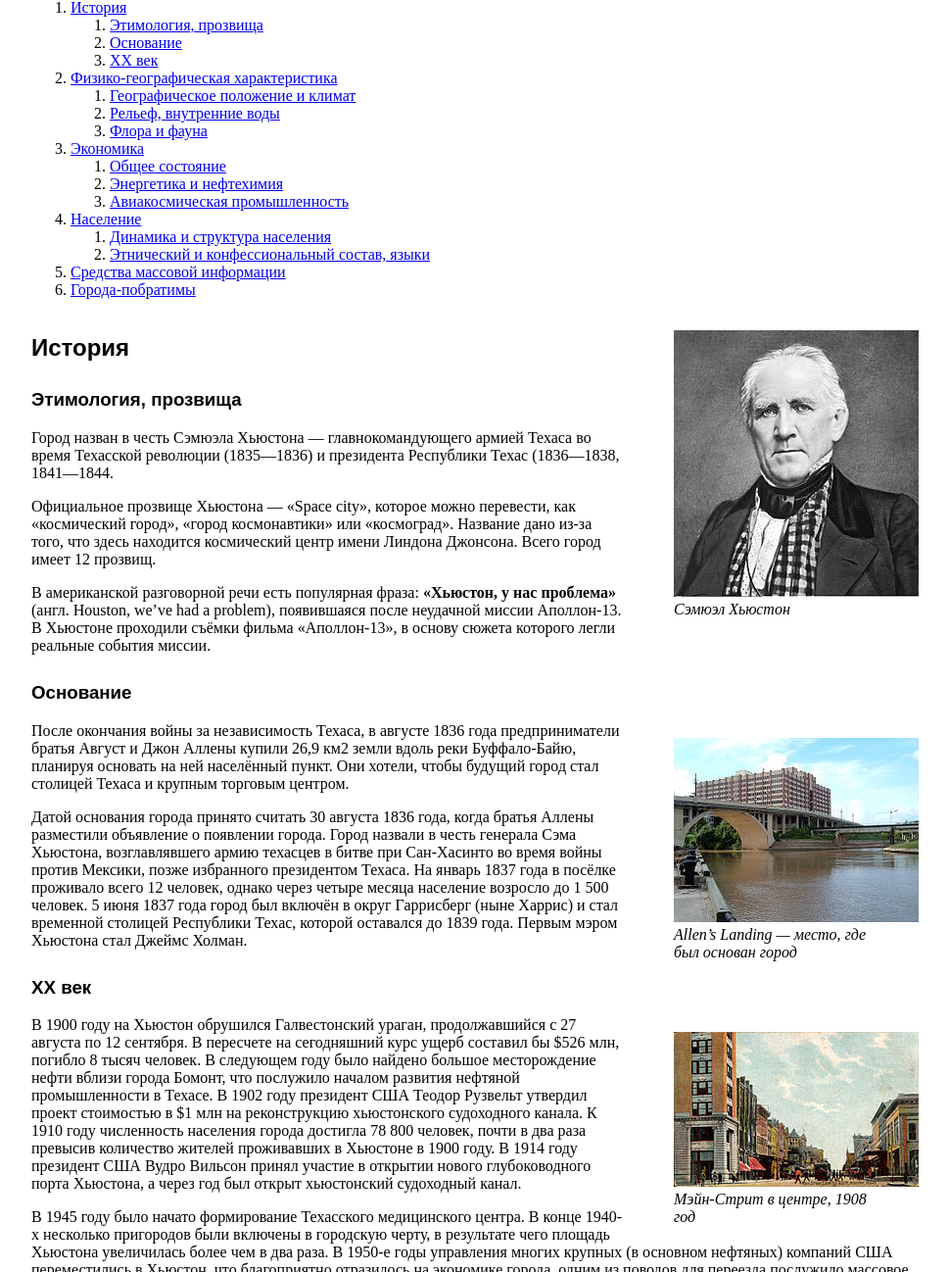
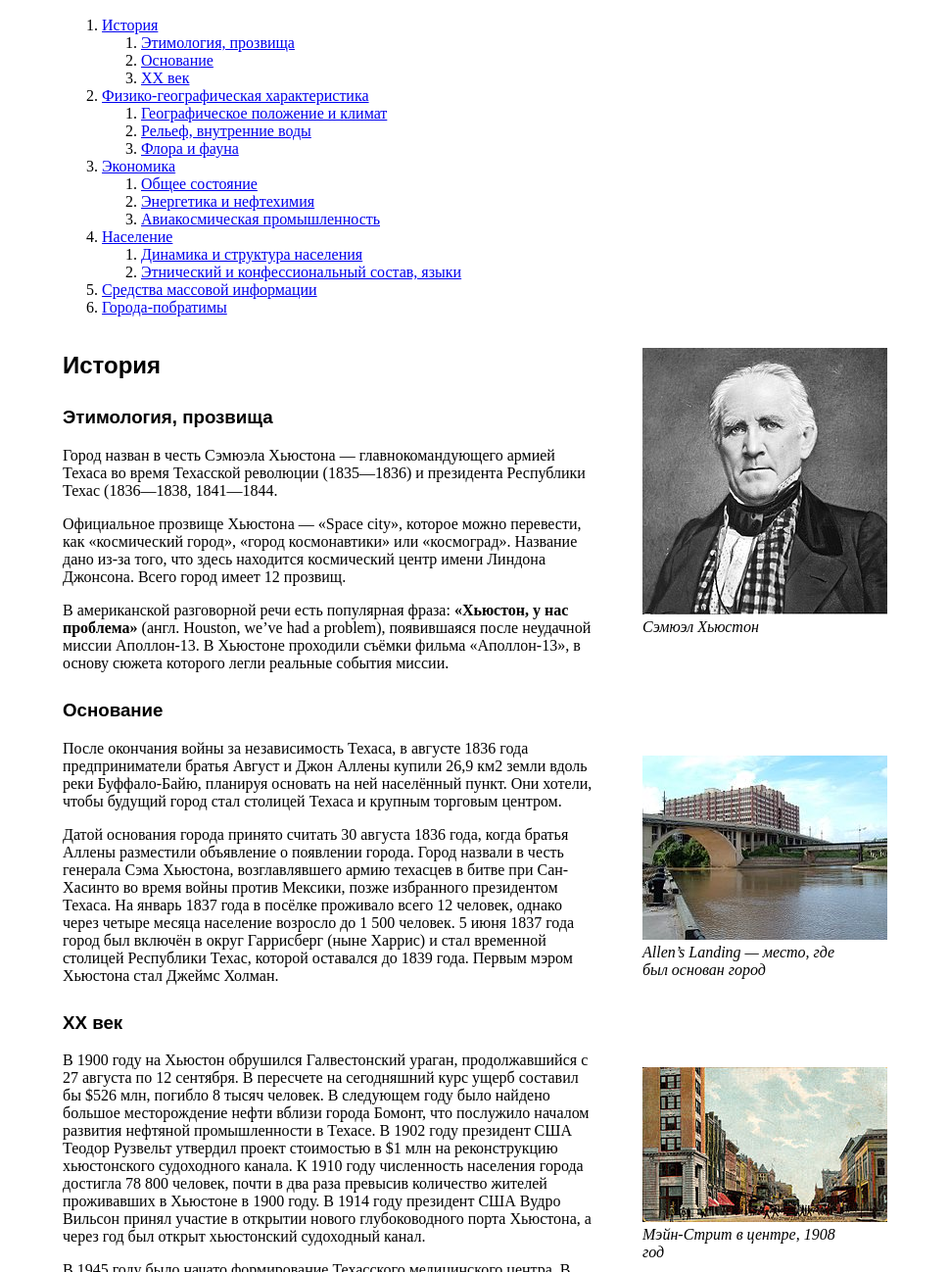
Before and after one commit to tatyana2213/homework-stepik, a plain HTML site: page html.html in a window 1280 px wide. Shown: the part 472-1770 px from the top of the page at 98% size, without its empty margins (160-1129 px from the left). Drawn offline with Linux system fonts and the light colour scheme.

Commit message:
actual version

```diff
--- a/styles.css
+++ b/styles.css
@@ -1,5 +1,5 @@
 body{
-    width:70%;
+    width:65%;
     margin:auto;
 }
 figure{
@@ -46,5 +46,3 @@ th,td{
 #tableweather{
     width:800px;
 }
-#base{
-}
```
